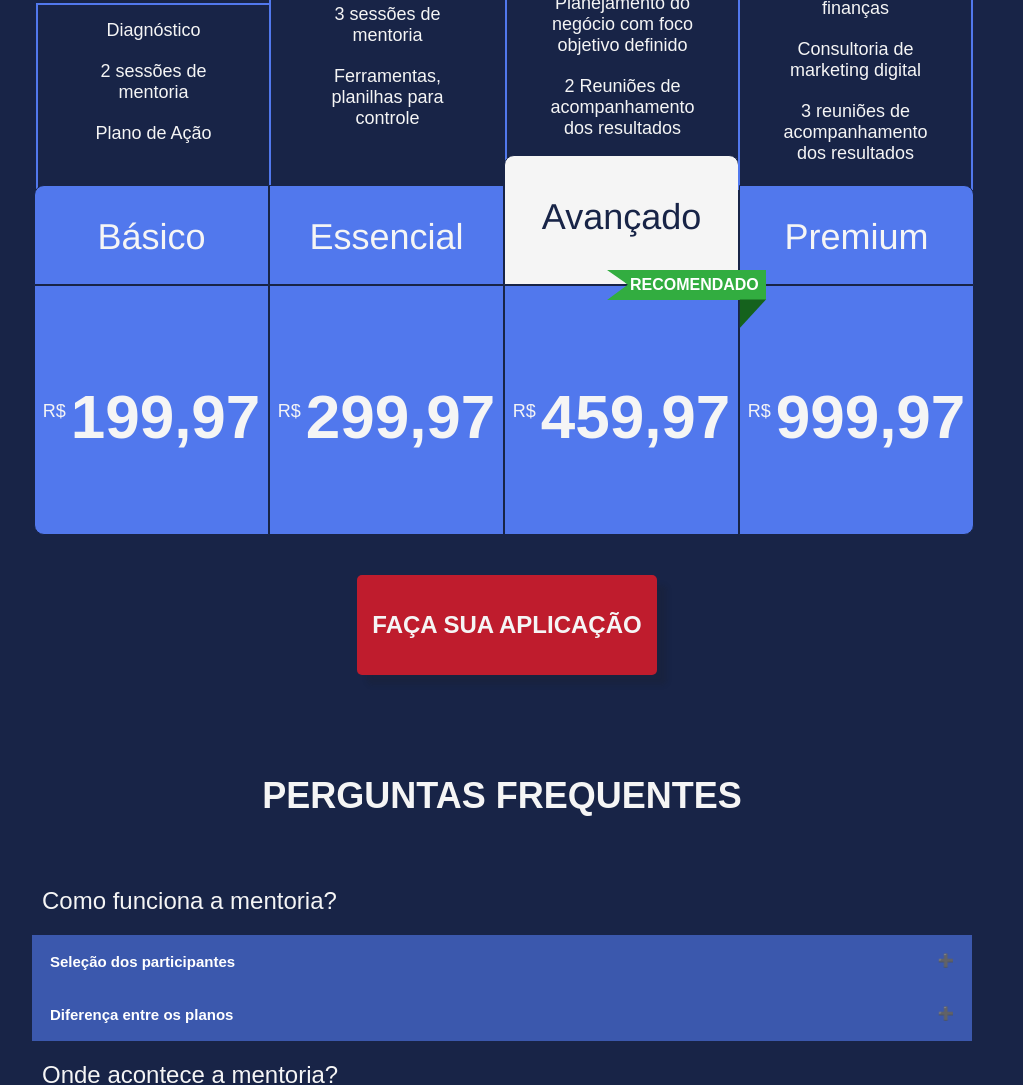
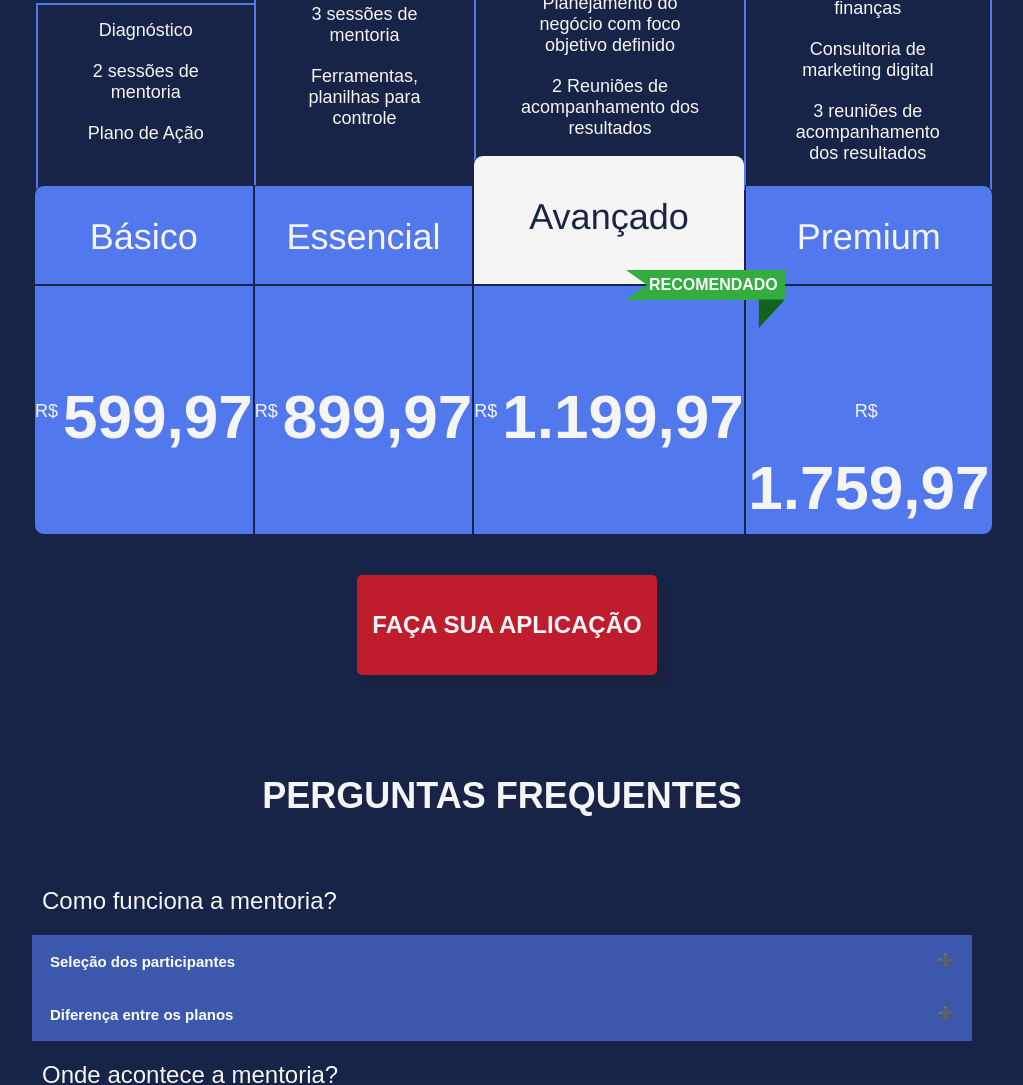
Before and after one commit to vilareal-consultoria/vilarealconsultoria, a plain HTML site: page index.html in a window 1280 px wide. Shown: the part 8407-9492 px from the top of the page, without its empty margins (138-1161 px from the left). Drawn offline with Linux system fonts and the light colour scheme.

Commit message:
valores atualizados

```diff
--- a/index.html
+++ b/index.html
@@ -418,7 +418,7 @@
           <li class="oferta-nao-aparece">Lorem ipsum dolor sit</li>
         </ul>
         <h2 class="plano plano-basico">Básico</h2>
-        <span class="preco-item preco-basico"><sup>R$</sup>199,97</span>
+        <span class="preco-item preco-basico"><sup>R$</sup>599,97</span>
 
       </div>
 
@@ -430,7 +430,7 @@
           <li class="oferta-nao-aparece">Lorem ipsum dolor sit</li>
         </ul>
         <h2 class="plano plano-essencial">Essencial</h2>
-        <span class="preco-item"><sup>R$</sup>299,97</span>
+        <span class="preco-item"><sup>R$</sup>899,97</span>
 
       </div>
 
@@ -444,7 +444,7 @@
           <li class="oferta-nao-aparece"> Lorem ipsum dolor sit</li>
         </ul>
         <h2 class="plano plano-avancado">Avançado</h2>
-        <span class="preco-item flag"><sup>R$</sup>459,97</span>
+        <span class="preco-item flag"><sup>R$</sup>1.199,97</span>
 
       </div>
 
@@ -460,7 +460,7 @@
           <li class="oferta-nao-aparece">Lorem ipsum dolor sit</li>
         </ul>
         <h2 class="plano plano-premium">Premium</h2>
-        <span class="preco-item preco-premium"><sup>R$</sup>999,97</span>
+        <span class="preco-item preco-premium"><sup>R$</sup>1.759,97</span>
       </div>
     </div>
     <div class="cta-final">
```
